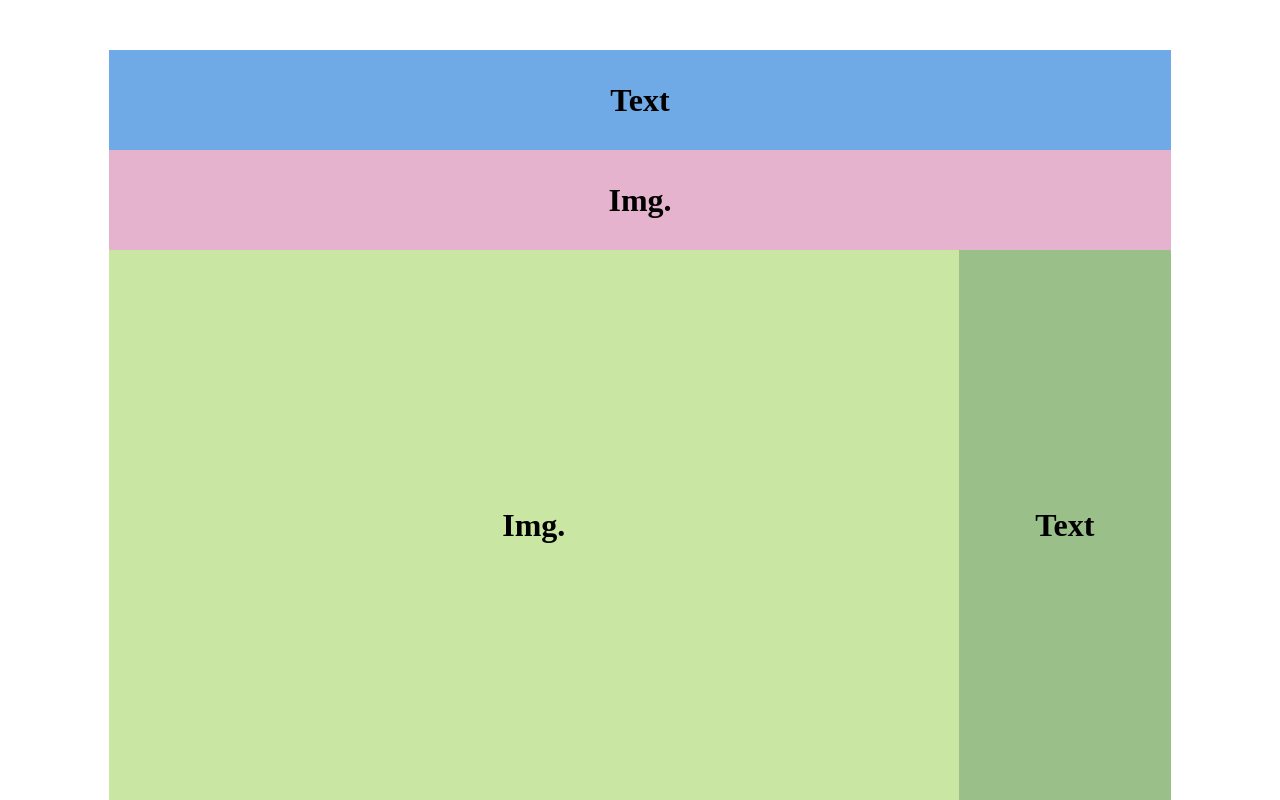
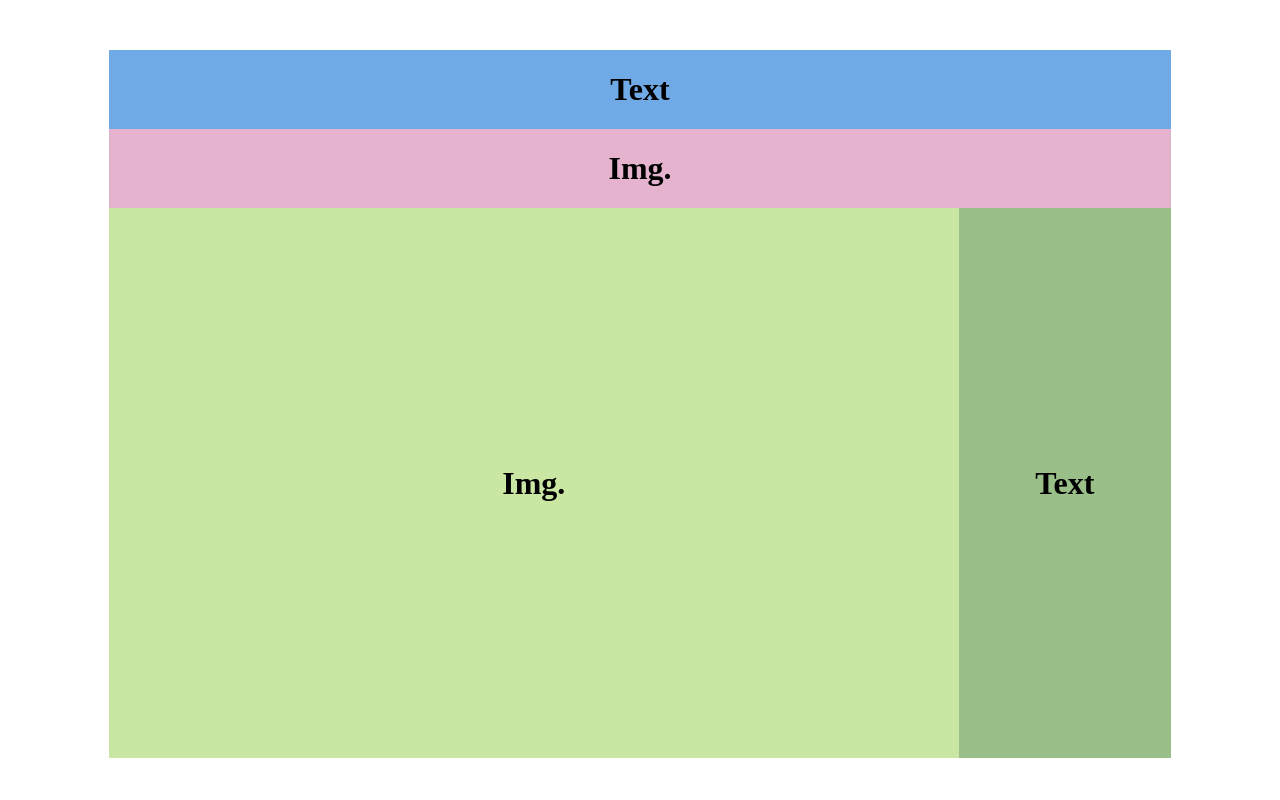
Before and after one commit to nastiausenko/Frontend_Lab3, a plain HTML site: page index.html in a window 1280 px wide. Drawn offline with Linux system fonts and the light colour scheme.

Commit message:
remake website layout using flex

```diff
--- a/style.css
+++ b/style.css
@@ -9,15 +9,17 @@ body {
     width: 90%;
     height: 750px;
     margin: 0 auto;
-    background-color: aqua;
     text-align: center;
+    display: flex;
+    flex-wrap: wrap;
 }
 
 #header {
     width: 100%;
     background-color: #6FA9E6;
     height: auto;
-    line-height: 100px;
+    display: flex;
+    justify-content: center;
 }
 
 h1 {
@@ -28,21 +30,22 @@ h1 {
     background-color: #E6B3CE;
     width: 100%;
     height: auto;
-    line-height: 100px;
+    display: flex;
+    justify-content: center;
 }
 
 #img-left {
     background-color: #C9E6A3;
-    float: left;
     width: 80%;
-    line-height: 550px;
-    height: auto;
+    height: 550px;
+    display: flex;
+    justify-content: center;
 }
 
 #text-right {
     background-color: #9ABF89;
     width: 20%;
-    float: right;
-    line-height: 550px;
-    height: auto;
+    height: 550px;
+    display: flex;
+    justify-content: center;
 }
```
